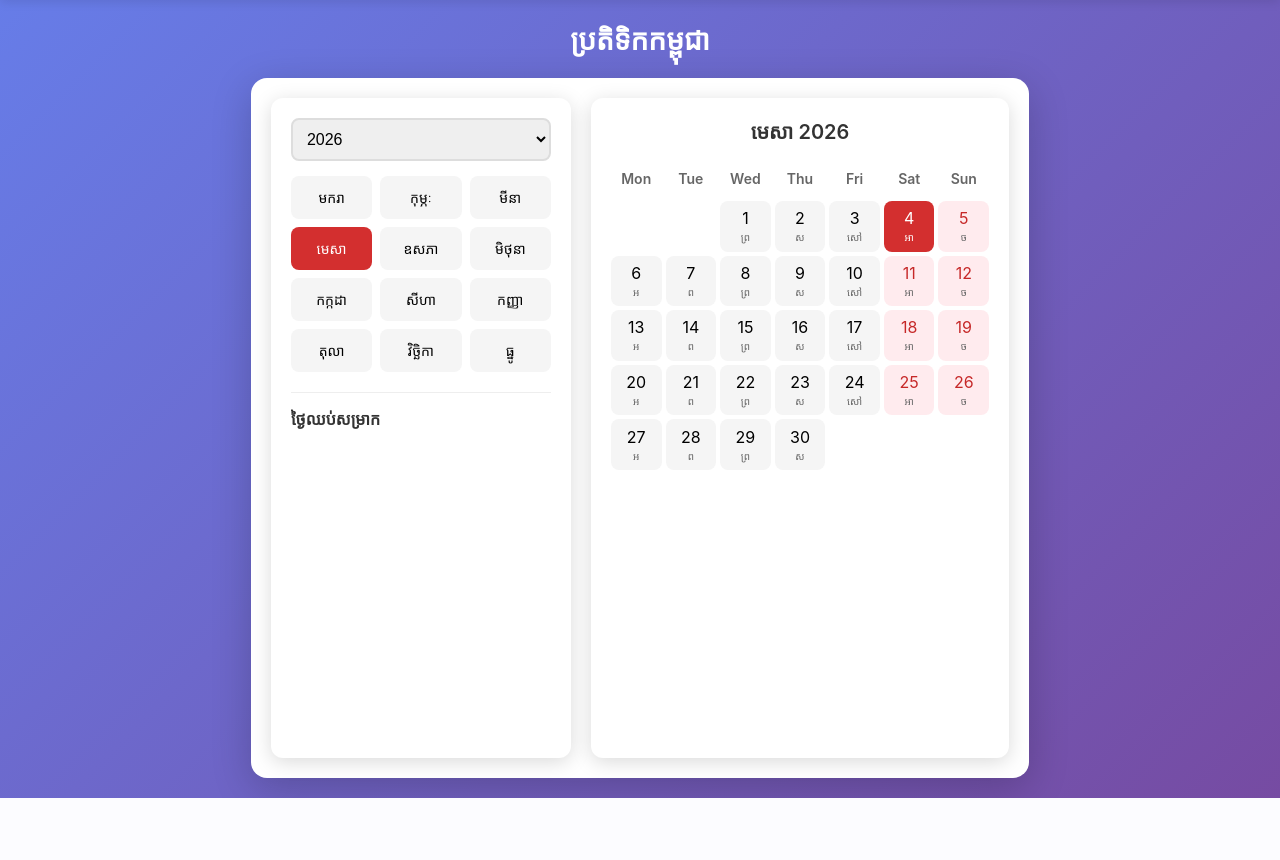
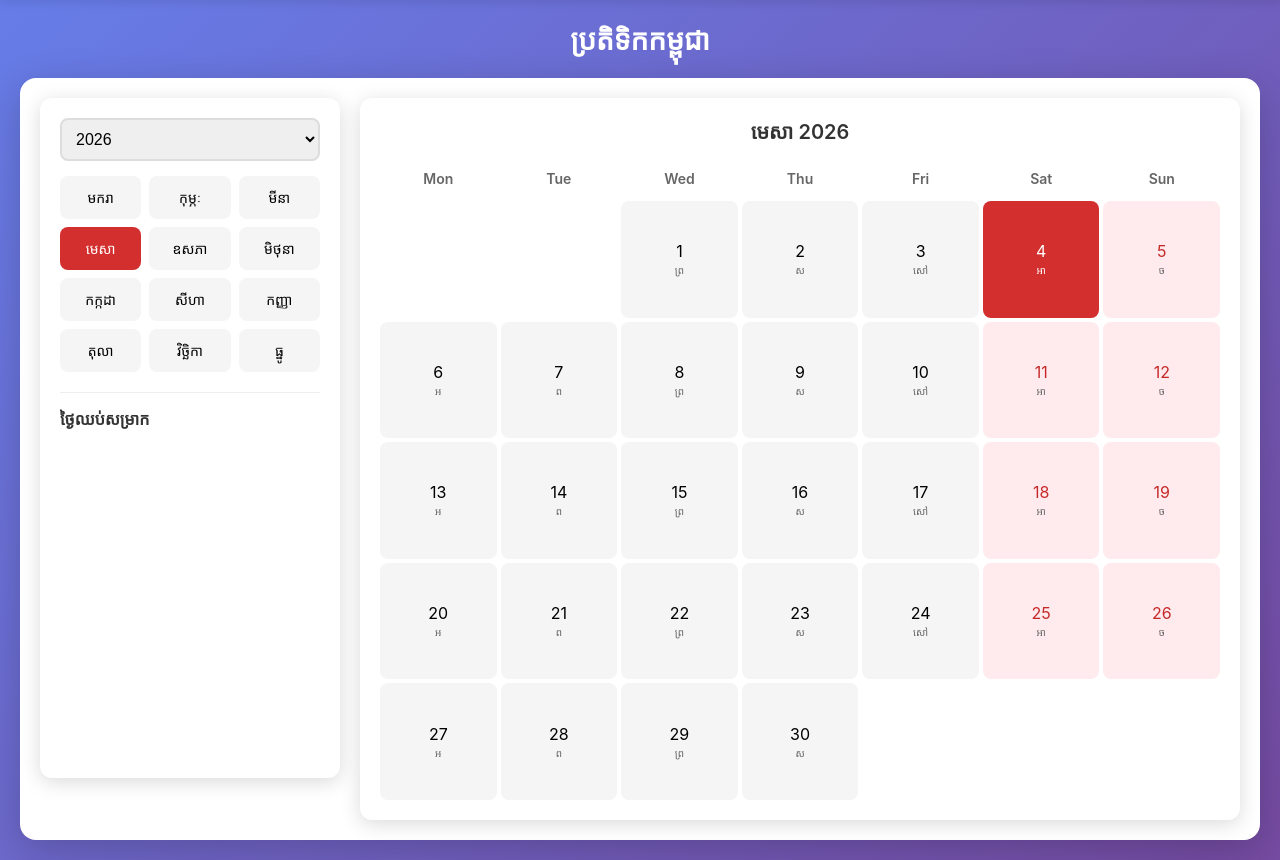
Before and after one commit to dyseyha68-maker/khmerpdf, a Django app: page /calendar/ in a window 1280 px wide. Shown: the part 60-920 px from the top of the page. Before the commit the page ends 858 px from the top, so only its background shows below. Run offline with Django 4.2, Linux system fonts and the light colour scheme; data that the repository does not hold is empty; some web fonts are replaced.

Commit message:
Make pages full width

```diff
--- a/templates/base.html
+++ b/templates/base.html
@@ -96,9 +96,7 @@
             padding: 24px;
             display: flex;
             gap: 24px;
-            max-width: 1400px;
             width: 100%;
-            margin: 0 auto;
             min-height: calc(100vh - 70px);
         }
 
--- a/templates/calendar.html
+++ b/templates/calendar.html
@@ -5,8 +5,6 @@
 {% block extra_css %}
 <style>
     .container {
-        max-width: 1200px;
-        margin: 0 auto;
         padding: 20px;
     }
 
```
